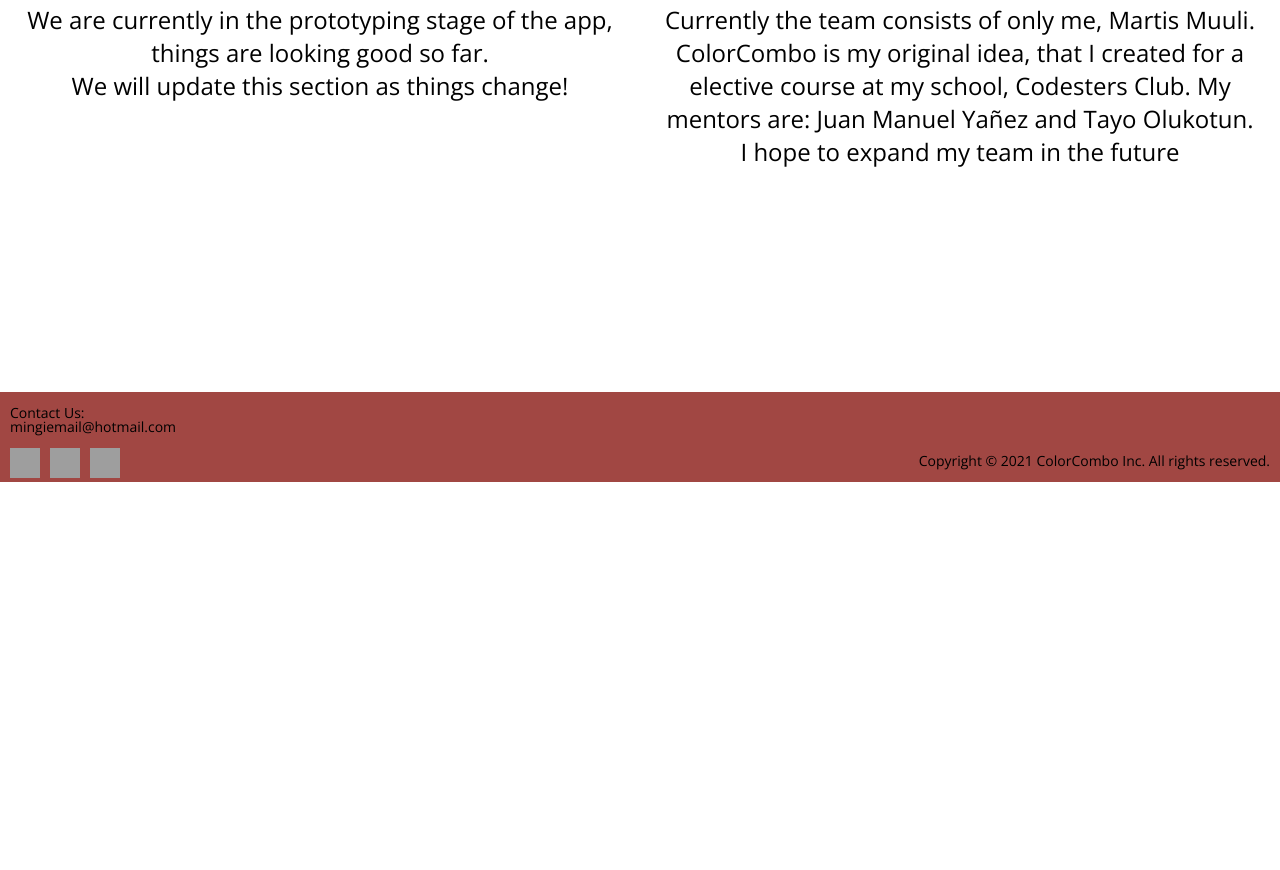
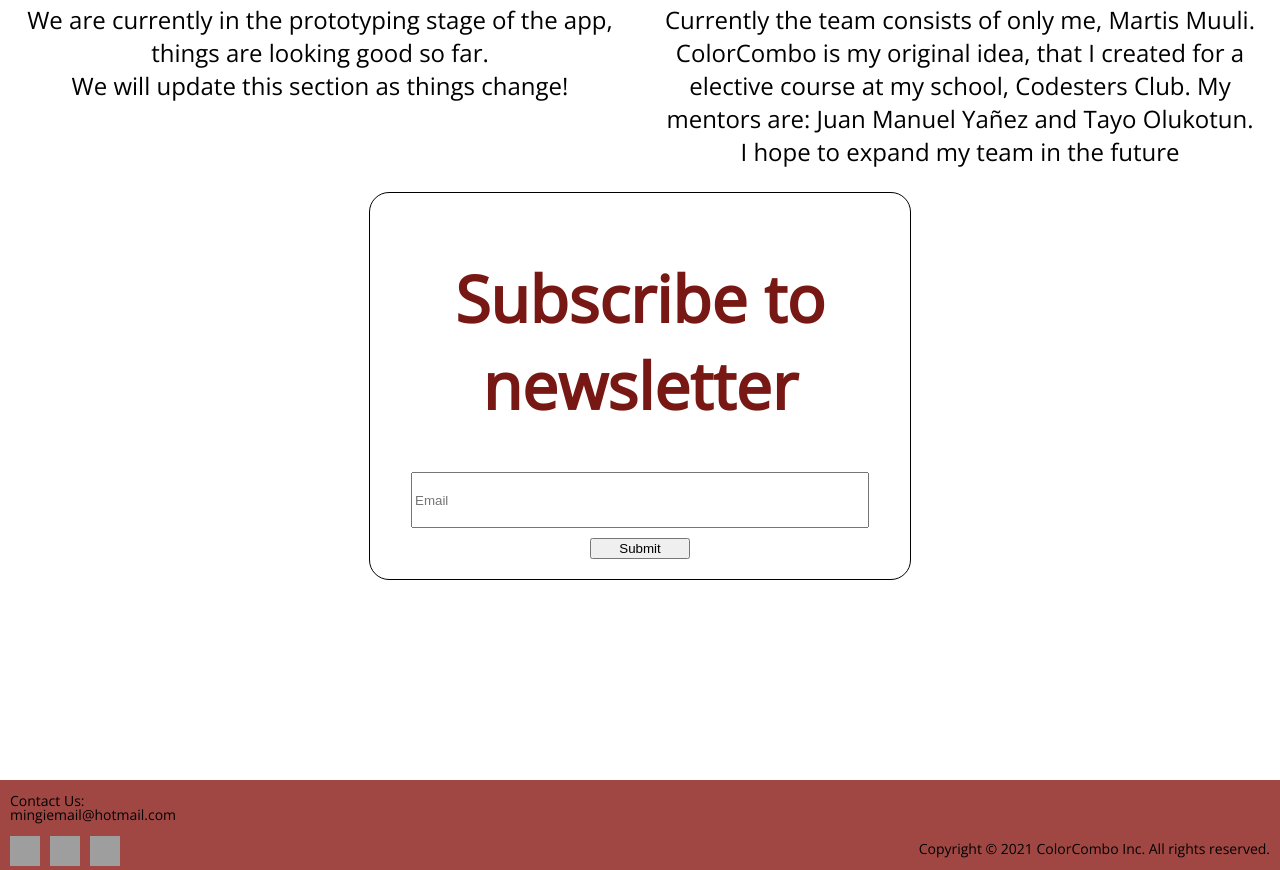
Before and after one commit to mmuuli/ColorCombo, a plain HTML site: page index.html in a window 1280 px wide. Shown: the part 2464-3334 px from the top of the page. Before the commit the page ends 2946 px from the top, so only its background shows below. Drawn offline with nearby package versions, Linux system fonts and the light colour scheme; grey boxes are pictures that could not be loaded.

Commit message:
css fix le vol 2

```diff
--- a/index.html
+++ b/index.html
@@ -68,6 +68,14 @@
       </div>
     </div>
 
+    <div class="newsletter">
+      <h1>Subscribe to newsletter</h1>
+      <form>
+        <input type="text" id="email" placeholder="Email">
+        <button onclick="subscribeMsg()">Submit</button>
+     </form>
+    </div>
+
     <!-- Footer section -->
     <footer>
       <div class="contact">
--- a/style.css
+++ b/style.css
@@ -89,6 +89,25 @@
   width: 48%;
   margin: 0 auto;
   text-align: center;
+}
+
+.newsletter {
+  width: 500px;
+  text-align: center;
+  margin: 0 auto;
+  padding: 20px;
+  border: 1px solid black;
+  border-radius: 20px;
+}
+
+.newsletter input[type="text"] {
+  height: 50px;
+  width: 450px;
+}
+
+.newsletter button {
+  margin-top: 10px;
+  width: 100px;
 }
 
 
```
